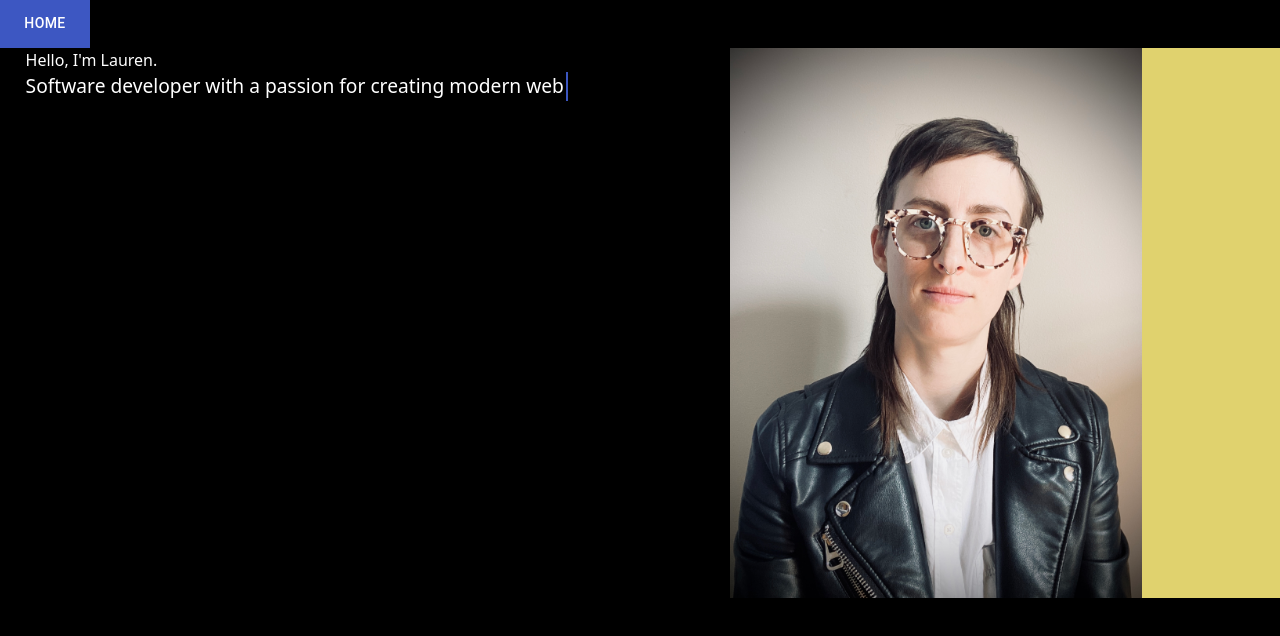
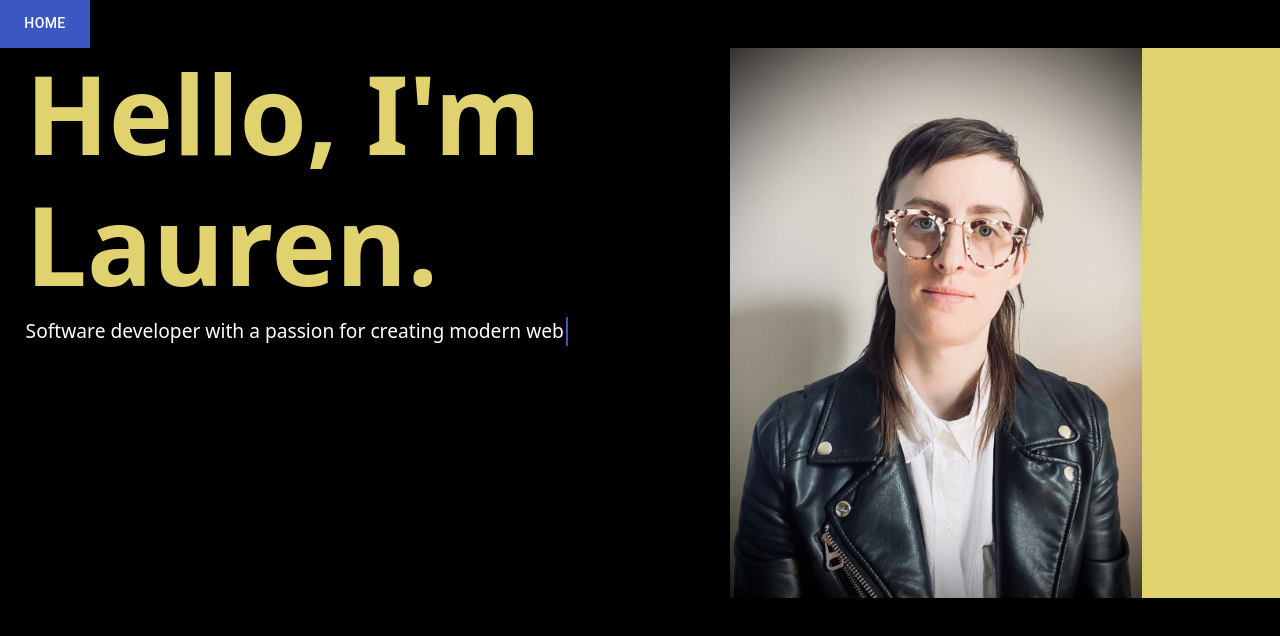
Before and after one commit to laurenmilesdev/portfolio, a Next.js app: page / in a window 1280 px wide. Shown: the top 636 px of the page. Built offline with nearby package versions, Linux system fonts and the light colour scheme.

Commit message:
Updated layout and index

```diff
--- a/src/components/layout/Layout.tsx
+++ b/src/components/layout/Layout.tsx
@@ -1,13 +1,17 @@
 import Image from 'next/image';
 import Fade from '@mui/material/Fade';
+
+import Email from '../contact/Email';
+import ImageType from '@/types/image';
+
 import styles from './Layout.module.css';
-import ImageType from '@/types/image';
 
 type Props = {
   title: string;
   content: JSX.Element;
   animatedTitle: boolean;
   image?: ImageType;
+  email?: boolean;
 };
 
 export default function Layout(props: Props): JSX.Element {
@@ -15,16 +19,18 @@ export default function Layout(props: Props): JSX.Element {
     <Fade in={true}>
       <div className={`${styles.container} col-md-12`}>
         <div className={styles.left}>
-          <div
-            className={`${props.animatedTitle ? styles['title-animated'] : styles.title} col-md-12`}
-          >
-            {props.title}
+          <div className={`${props.animatedTitle ? styles['title-animated'] : ''} col-md-12`}>
+            <h1>{props.title}</h1>
           </div>
           <div className={`${styles['description-container']} col-md-12`}>{props.content}</div>
         </div>
         <div className={styles.right}>
-          {props.image && (
+          {props.image ? (
             <Image src={props.image.src} alt={props.image.altText} className={styles.photo} />
+          ) : props.email ? (
+            <Email />
+          ) : (
+            <></>
           )}
         </div>
       </div>
--- a/src/pages/index.tsx
+++ b/src/pages/index.tsx
@@ -3,7 +3,7 @@ import Navigation from '@/components/navigation/Navigation';
 import Layout from '@/components/layout/Layout';
 import Introduction from '@/components/introduction/Introduction';
 import About from '@/components/about/About';
-import Contact from '@/components/contact/Contact';
+import Contacts from '@/components/contact/Contacts';
 
 import introImg from '../../public/img/introduction/IMG_8341.jpg';
 import aboutImg from '../../public/img/about/IMG_1465.jpg';
@@ -12,13 +12,13 @@ import TabType from '@/types/tab';
 import ImageType from '@/types/image';
 
 const introductionComponent = (): JSX.Element => (
-  <Introduction subtitle={Data.introduction.subtitle}></Introduction>
+  <Introduction subtitle={Data.introduction.subtitle} />
 );
 
-const aboutComponent = (): JSX.Element => <About description={Data.about.description}></About>;
+const aboutComponent = (): JSX.Element => <About description={Data.about.description} />;
 
 const contactComponent = (): JSX.Element => (
-  <Contact description={Data.contact.description} contacts={Data.contact.contacts}></Contact>
+  <Contacts description={Data.contact.description} contacts={Data.contact.contacts} />
 );
 
 export default function Home(): JSX.Element {
@@ -31,14 +31,20 @@ export default function Home(): JSX.Element {
     introductionImage
   );
   const about = getContent(Data.about.title, aboutComponent(), true, aboutImage);
-  const contact = getContent(Data.contact.title as string, contactComponent(), true);
+  const contact = getContent(
+    Data.contact.title as string,
+    contactComponent(),
+    true,
+    undefined,
+    true
+  );
   const pages: TabType[] = [
     new TabType('Home', intro),
     new TabType('About', about),
     new TabType('Contact', contact),
   ];
 
-  return <Navigation pages={pages}></Navigation>;
+  return <Navigation pages={pages} />;
 }
 
 export function getStaticProps() {
@@ -53,7 +59,16 @@ export function getContent(
   title: string,
   component: JSX.Element,
   animatedTitle: boolean,
-  image?: ImageType
+  image?: ImageType,
+  email?: boolean
 ) {
-  return <Layout title={title} content={component} animatedTitle={animatedTitle} image={image} />;
+  return (
+    <Layout
+      title={title}
+      content={component}
+      animatedTitle={animatedTitle}
+      image={image}
+      email={email}
+    />
+  );
 }
```
